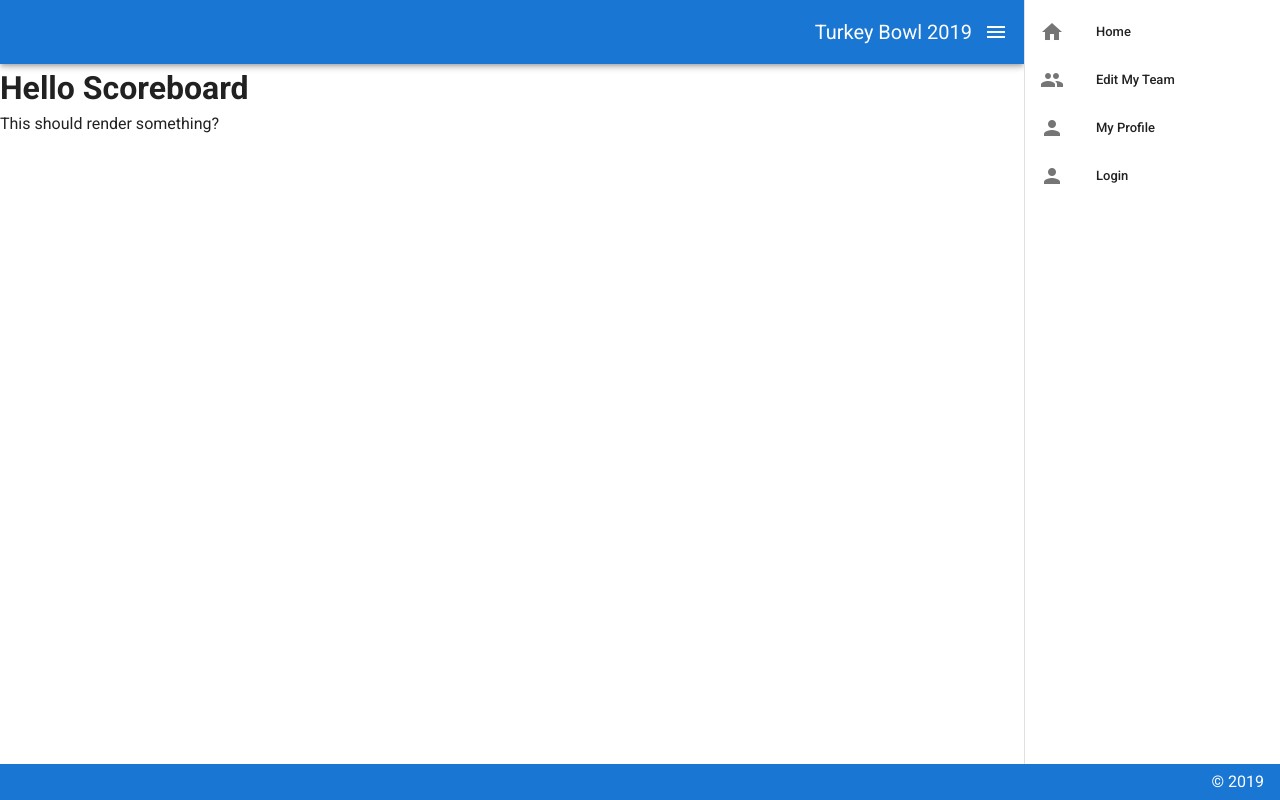
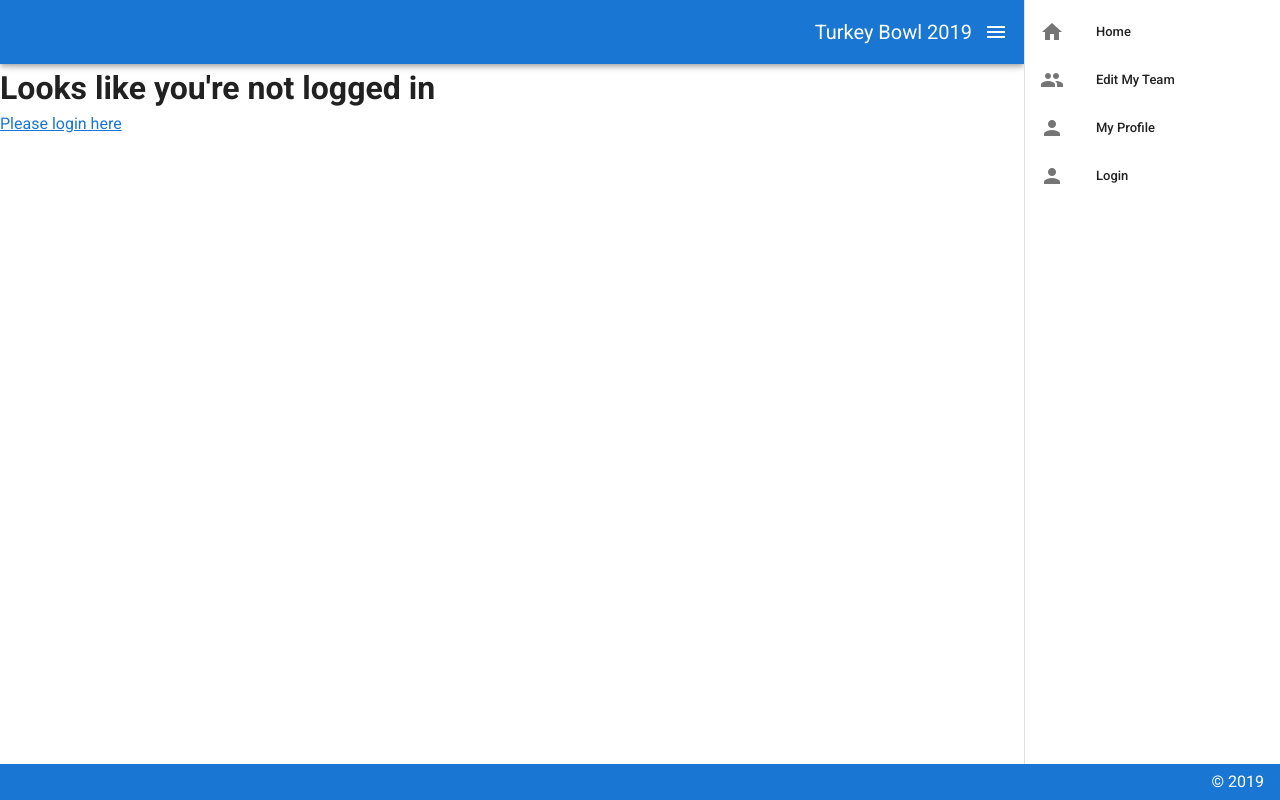
Before and after one commit to mooneyj3/turkeybowl, a Vue app in the folder client/: page /login in a window 1280 px wide. Built offline with nearby package versions, Linux system fonts and the light colour scheme.

Commit message:
saving progress on client work

```diff
--- a/client/package.json
+++ b/client/package.json
@@ -10,10 +10,12 @@
   "dependencies": {
     "@fortawesome/fontawesome-svg-core": "^1.2.25",
     "@fortawesome/free-solid-svg-icons": "^5.11.2",
+    "axios": "^0.19.0",
     "core-js": "^2.6.5",
     "vue": "^2.6.10",
     "vue-router": "^3.1.3",
-    "vuetify": "^2.0.0"
+    "vuetify": "^2.0.0",
+    "vuex": "^3.1.1"
   },
   "devDependencies": {
     "@fortawesome/fontawesome-free": "^5.11.2",
--- a/client/src/components/Scoreboard.vue
+++ b/client/src/components/Scoreboard.vue
@@ -1,14 +1,29 @@
 <template>
     <div class="scoreboard">
-        <h1>Hello Scoreboard</h1>
-        <p>This should render something?</p>
+        <div v-if="getUsername === ''">
+            <h1>Looks like you're not logged in</h1>
+            <p><router-link to="/login">Please login here</router-link></p>
+        </div>
+        <div v-else>
+            <h1>Hello {{ getUsername }}</h1>
+            <p>Welcome to Turkey Bowl 2019!!!</p>
+        </div>
     </div>
 </template>
 
 <script>
     export default {
         name: "Scoreboard",
-        props: {}
+        props: {},
+        data() {
+            return {}
+        },
+        computed: {
+            getUsername() {
+                return this.$store.state.username;
+            }
+        }
+
     }
 </script>
 
--- a/client/src/components/pages/Login.vue
+++ b/client/src/components/pages/Login.vue
@@ -10,8 +10,8 @@
                         </v-toolbar>
                         <v-card-text>
                             <v-form>
-                                <v-text-field label="Login" name="login" prepend-icon="person" type="text"></v-text-field>
-                                <v-text-field id="password" label="Password" name="password" prepend-icon="lock" type="password"></v-text-field>
+                                <v-text-field v-model="username" label="Login" name="login" prepend-icon="person" type="text"></v-text-field>
+                                <v-text-field v-model="password" id="password" label="Password" name="password" prepend-icon="lock" type="password"></v-text-field>
                             </v-form>
                         </v-card-text>
                         <v-card-actions>
@@ -30,12 +30,19 @@
         name: "Login",
         props: {},
         data() {
-            return {}
+            return {
+                username: "",
+                password: ""
+            }
         },
         methods: {
-            async processLogin() {
-                this.$router.push("/");
-                // router.push("/")
+            processLogin: function () {
+                this.$store.dispatch('login', {username: this.username, password: this.password})
+                    .then(() => this.$router.push('/'))
+
+                // this.$store.dispatch('login', data)
+                //     .then(() => this.$router.push('/'))
+                //     .catch(err => this.console.log(err))
             }
         }
     }
--- a/client/src/main.js
+++ b/client/src/main.js
@@ -1,12 +1,17 @@
 import Vue from 'vue'
 import App from './App.vue'
-import vuetify from './plugins/vuetify';
-import router from './router/router'
+import vuetify from './plugins/vuetify'
+import router from './router'
+import Axios from 'axios'
+import store from './store.js'
 
-Vue.config.productionTip = false
+Vue.config.productionTip = false;
+
+Vue.prototype.$http = Axios;
 
 new Vue({
     vuetify,
     router: router,
-    render: h => h(App)
-}).$mount('#app')
+    render: h => h(App),
+    store
+}).$mount('#app');
--- a/client/src/router/router.js
+++ b/client/src/router.js
@@ -8,7 +8,7 @@ import EditTeam from '@/components/Team/EditTeam'
 
 Vue.use(Router);
 
-export default new Router({
+let router = new Router({
     // mode: 'history',
     // hash: true,
     routes: [
@@ -17,4 +17,17 @@ export default new Router({
         {path: '/editprofile', name: 'editprofile', component: EditProfile},
         {path: '/editteam', name: 'editteam', component: EditTeam}
     ]
-})
+});
+
+// export default new Router({
+//     // mode: 'history',
+//     // hash: true,
+//     routes: [
+//         {path: '/', name: 'home', component: Scoreboard},
+//         {path: '/login', name: 'login', component: Login},
+//         {path: '/editprofile', name: 'editprofile', component: EditProfile},
+//         {path: '/editteam', name: 'editteam', component: EditTeam}
+//     ]
+// })
+
+export default router
--- /dev/null
+++ b/client/src/store.js
@@ -0,0 +1,45 @@
+import Vue from "vue";
+import Vuex from "vuex";
+
+
+Vue.use(Vuex);
+export default new Vuex.Store({
+    state: {
+        status: '',
+        // token: localStorage.getItem('token') || '',
+        token: '',
+        username: '',
+    },
+    mutations: {
+        auth_request(state){
+            state.status = 'loading'
+        },
+        auth_success(state, payload){
+            state.status = 'success';
+            state.token = payload.token;
+            state.username = payload.username;
+        },
+    },
+    actions: {
+        login({commit}, payload) {
+            commit('auth_request');
+
+            let username = payload.username;
+            // let password = payload.password;
+            let token = 'test_jwt';
+
+            localStorage.setItem('token', 'test_jwt');
+            let data = {
+                token: token,
+                username: username
+            };
+
+            commit('auth_success', data)
+        }
+    },
+    getters: {
+        isLoggedIn: state => !!state.token,
+        authStatus: state => state.status,
+        username: state => state.username,
+    },
+});
```
Also changed, not shown: 1 other file (tests, documents, lock files or other folders).
